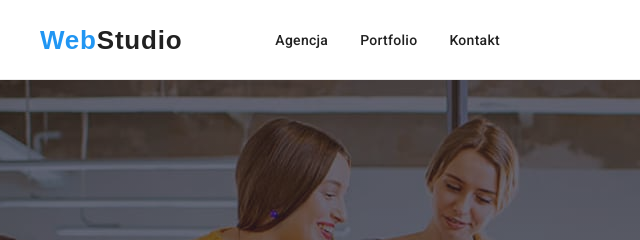
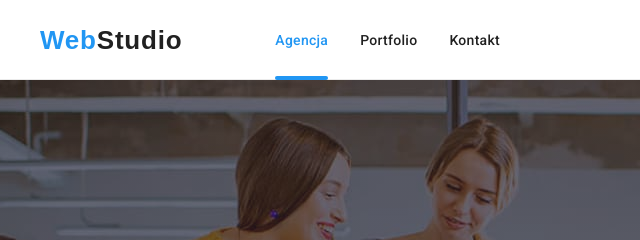
Before and after one commit to DagmaraKida/goit-markup-hw-05, a plain HTML site: page index.html in a window 1280 px wide. Shown: the top 240 px of the page, 0-640 px from the left. Drawn offline with Linux system fonts and the light colour scheme.

Commit message:
is-active line

```diff
--- a/css/styles.css
+++ b/css/styles.css
@@ -80,6 +80,22 @@ ul {
 
 .main-nav-list li:not(:last-child) {
   margin-right: 32px;
+}
+
+.main-nav-list .is-active {
+  position: relative;
+  color: var(--blue);
+}
+
+.main-nav-list .is-active::after {
+  position: absolute;
+  content: "";
+  left: 0;
+  top: 43px;
+  width: 100%;
+  height: 4px;
+  background-color: currentColor;
+  border-radius: 2px;
 }
 
 /* CONTACT LINKS IN MAIN NAVIGATION */
--- a/index.html
+++ b/index.html
@@ -25,7 +25,7 @@
           <!-- NAVBAR -->
           <nav class="main-nav">
             <ul class="main-nav-list">
-              <li class="main-nav-item"><a href="./index.html">Agencja</a></li>
+              <li class="main-nav-item is-active"><a href="./index.html">Agencja</a></li>
               <li class="main-nav-item"><a href="./portfolio.html">Portfolio</a></li>
               <li class="main-nav-item"><a href="#">Kontakt</a></li>
             </ul>
```
Also changed, not shown: portfolio.html (+1 -1 lines).
